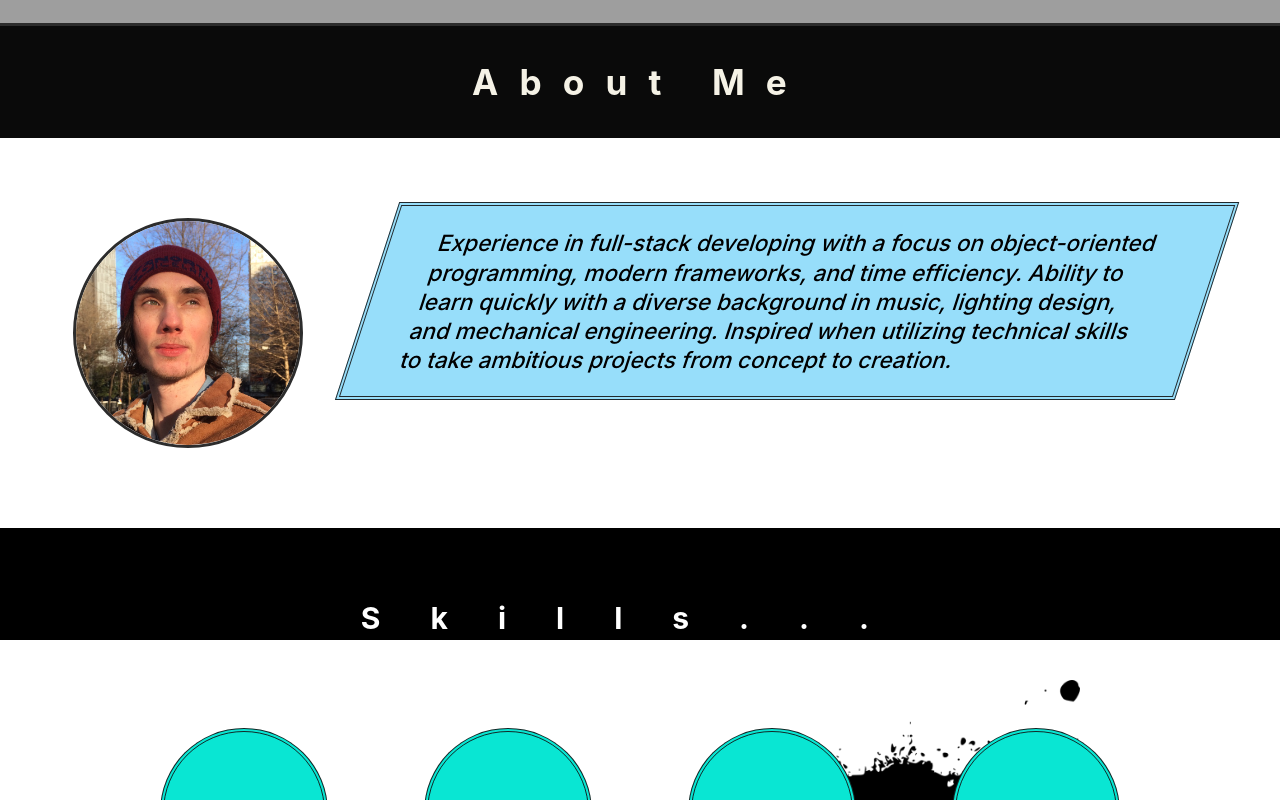
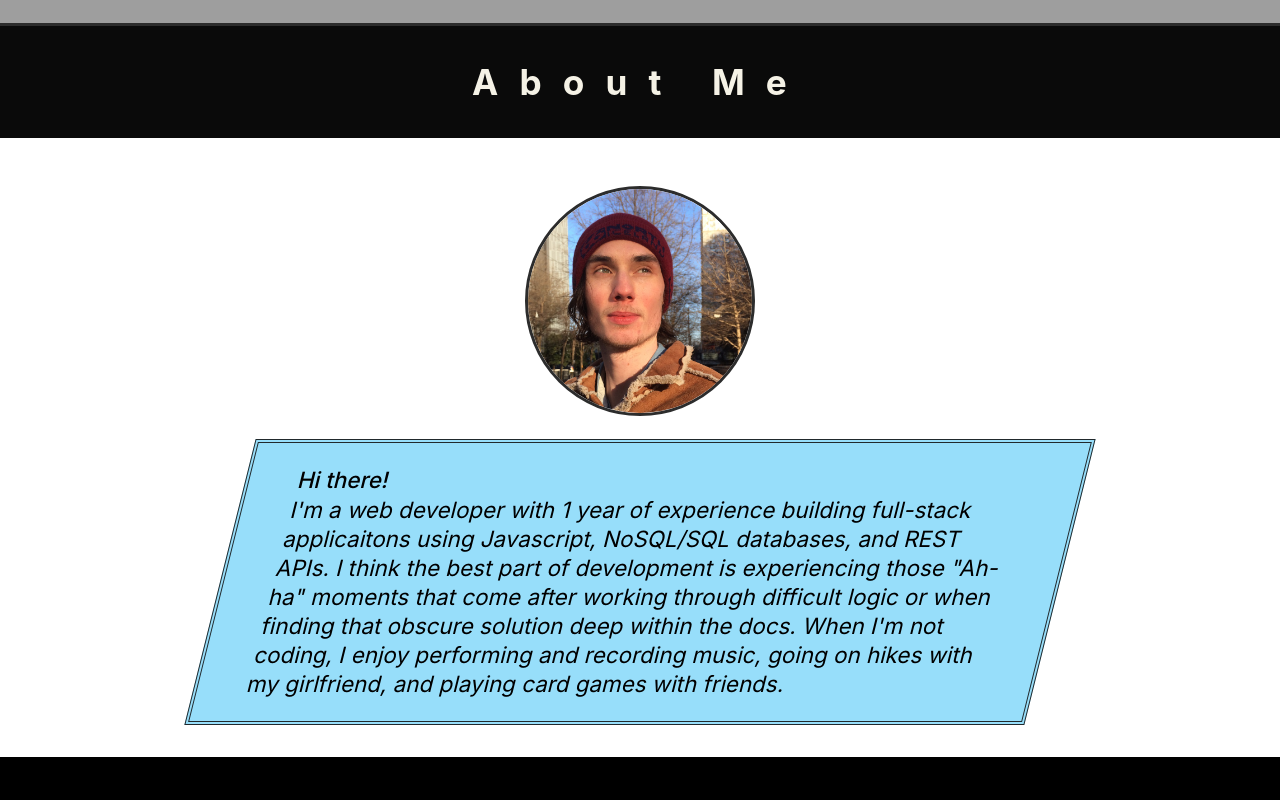
Before and after one commit to 11hkella/Portfolio, a React (Create React App) app: page / in a window 1280 px wide. Shown: the part 780-1580 px from the top of the page. Built offline with nearby package versions, Linux system fonts and the light colour scheme; grey boxes are pictures that could not be loaded.

Commit message:
updated content and style About

```diff
--- a/src/AboutMe.css
+++ b/src/AboutMe.css
@@ -8,27 +8,36 @@
     letter-spacing: .6em;
 }
 .about-me-container {
+    width: 100vw;
     padding: 2em 0;
     display: flex;
     justify-content: center;
-    align-items: flex-start;
+    align-items: center;
+    flex-direction: column;
 }
 .about-me-container .profile-pic{
     border-radius: 50%;
     border: .2em solid #131313e3;
     width: 14em;
-    margin: 3em 2em;
+    margin: 1em 0 1.4em 0;
+}
+.about-me-container .animate-wrapper{
+    display: flex;
+    justify-content: center;
 }
 .about-me-container .wrapper{
     width: 65%;
-    transform: skew(-18deg);
+    transform: skew(-14deg);
     background-color: #61cdf7a8;
     border: .3em double #131313e3;
-    margin: 2em 2em;
+    margin: 0;
+}
+.about-me-container .about span{
+    font-weight: 500;
 }
 .about-me-container .about{
     margin: 1em 2.2em;
-    font-weight: 500;
+    font-weight: 400;
     font-size: 1.4em;
     text-align: left;
     line-height: 1.3em;
--- a/src/AboutMe.js
+++ b/src/AboutMe.js
@@ -9,23 +9,28 @@ export default class AboutMe extends Component {
     render() {
         const delay = this.props.multiplier * 100
         return (
-            <ScrollAnimation
-                animateIn="fadeIn"
-                delay={delay}>
+            <div>
                 <h1 className="about-title">About Me</h1>
                 <div className='about-me-container'>
                     <img className='profile-pic' src='./images/profile1-copy.jpg' alt='profile' />
-                    <div className="wrapper">
-                        <p className='about'>
-                            Experience in full-stack developing with a focus on object-oriented
-        programming, modern frameworks, and time efficiency. Ability to learn
-        quickly with a diverse background in music, lighting design, and
-        mechanical engineering. Inspired when utilizing technical skills to take
-        ambitious projects from concept to creation.
-                </p>
-                    </div>
+
+                    <ScrollAnimation
+                        className='animate-wrapper'
+                        animateIn="fadeIn"
+                        delay={delay}>
+                        <div className="wrapper">
+                            <p className='about'>
+                                <span>Hi there!</span><br />
+                                I'm a web developer with 1 year of experience building full-stack applicaitons using Javascript,
+                                NoSQL/SQL databases, and REST APIs. I think the best part of development is experiencing those
+                                 "Ah-ha" moments that come after working through difficult logic or when finding that obscure solution deep within the docs.
+                                When I'm not coding, I enjoy performing and recording music, going on hikes with my girlfriend, and playing
+                                card games with friends.
+                            </p>
+                        </div>
+                    </ScrollAnimation>
                 </div >
-            </ScrollAnimation>
+            </div>
         )
     }
 }
```
